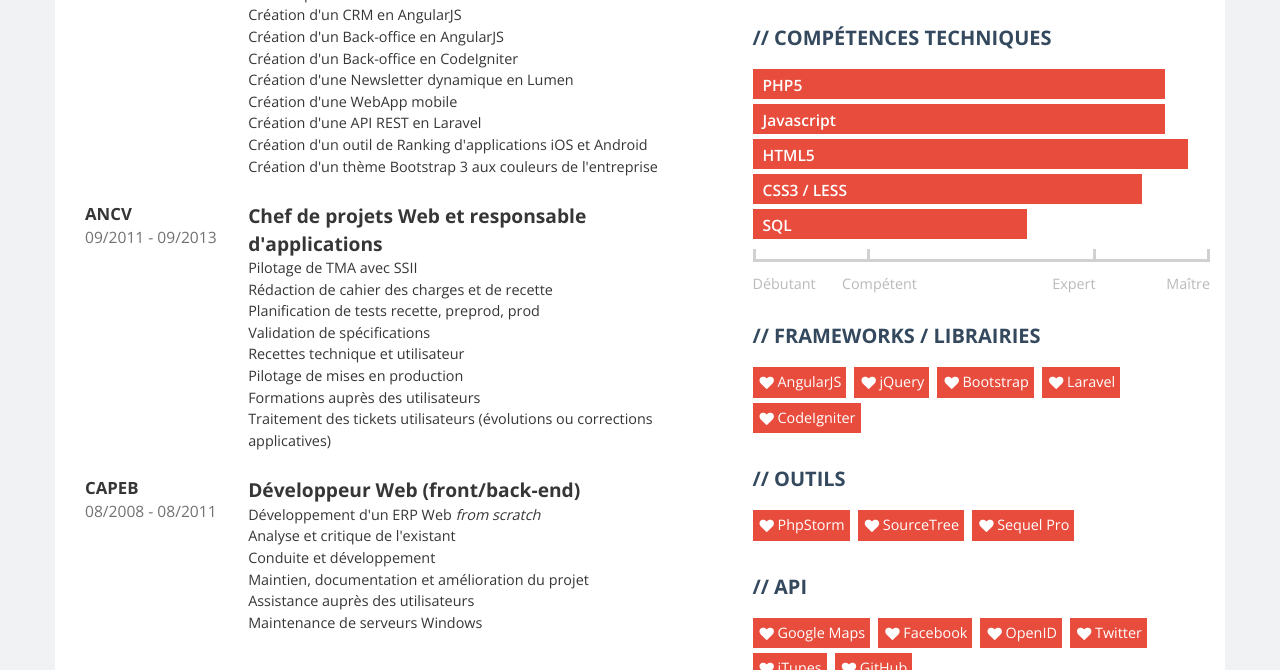
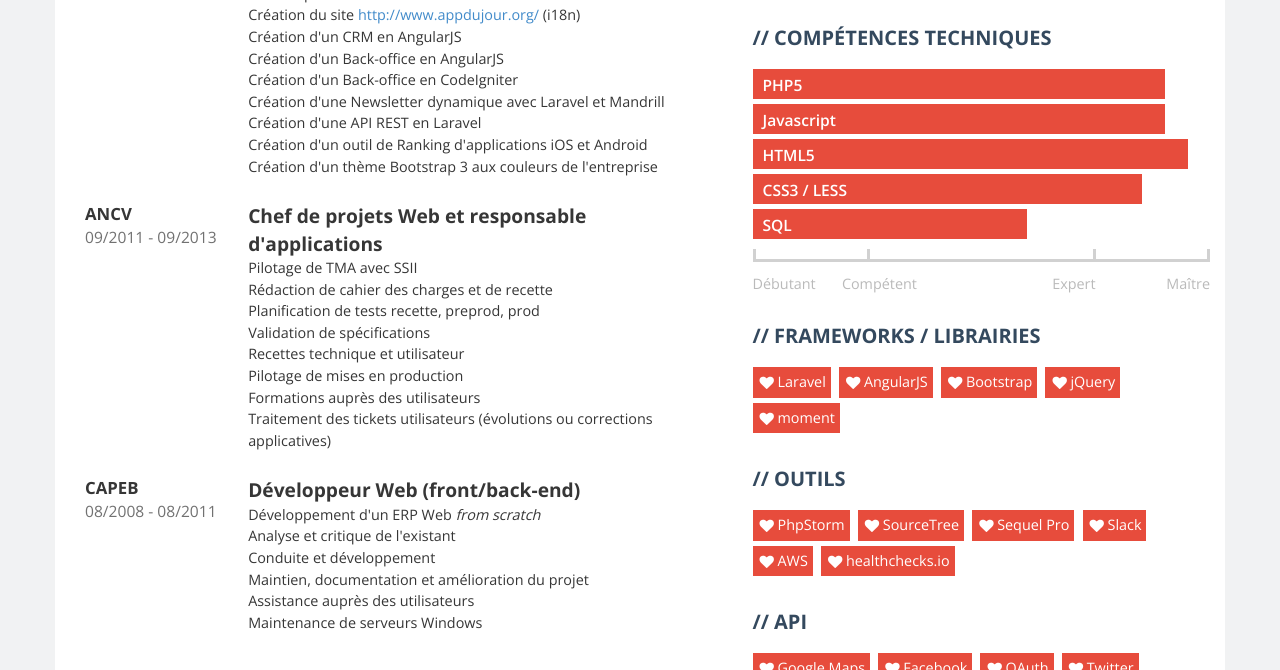
Before and after one commit to sylouuu/cv, a website: page index.html in a window 1280 px wide. Shown: the part 578-1248 px from the top of the page. Drawn offline with nearby package versions, Linux system fonts and the light colour scheme.

Commit message:
updated cv

```diff
--- a/index.html
+++ b/index.html
@@ -51,11 +51,11 @@
                                         <li>Management d'une équipe de développeurs</li>
                                         <li>Utilisation de la méthodologie SCRUM avec Jira</li>
                                         <li>Mise en place d'un workflow Git</li>
+                                        <li>Création du site <a href="http://www.appdujour.org/">http://www.appdujour.org/</a> (i18n)</li>
                                         <li>Création d'un CRM en AngularJS</li>
                                         <li>Création d'un Back-office en AngularJS</li>
                                         <li>Création d'un Back-office en CodeIgniter</li>
-                                        <li>Création d'une Newsletter dynamique en Lumen</li>
-                                        <li>Création d'une WebApp mobile</li>
+                                        <li>Création d'une Newsletter dynamique avec Laravel et Mandrill</li>
                                         <li>Création d'une API REST en Laravel</li>
                                         <li>Création d'un outil de Ranking d'applications iOS et Android</li>
                                         <li>Création d'un thème Bootstrap 3 aux couleurs de l'entreprise</li>
@@ -197,11 +197,11 @@
                     <!-- Frameworks -->
                     <div class="box">
                         <h2>frameworks / librairies</h2>
+                        <div class="hobby">Laravel</div>
                         <div class="hobby">AngularJS</div>
+                        <div class="hobby">Bootstrap</div>
                         <div class="hobby">jQuery</div>
-                        <div class="hobby">Bootstrap</div>
-                        <div class="hobby">Laravel</div>
-                        <div class="hobby">CodeIgniter</div>
+                        <div class="hobby">moment</div>
                     </div>
 
                     <!-- Outils -->
@@ -210,6 +210,9 @@
                         <div class="hobby">PhpStorm</div>
                         <div class="hobby">SourceTree</div>
                         <div class="hobby">Sequel Pro</div>
+                        <div class="hobby">Slack</div>
+                        <div class="hobby">AWS</div>
+                        <div class="hobby">healthchecks.io</div>
                     </div>
 
                     <!-- API -->
@@ -217,7 +220,7 @@
                         <h2>api</h2>
                         <div class="hobby">Google Maps</div>
                         <div class="hobby">Facebook</div>
-                        <div class="hobby">OpenID</div>
+                        <div class="hobby">OAuth</div>
                         <div class="hobby">Twitter</div>
                         <div class="hobby">iTunes</div>
                         <div class="hobby">GitHub</div>
```
